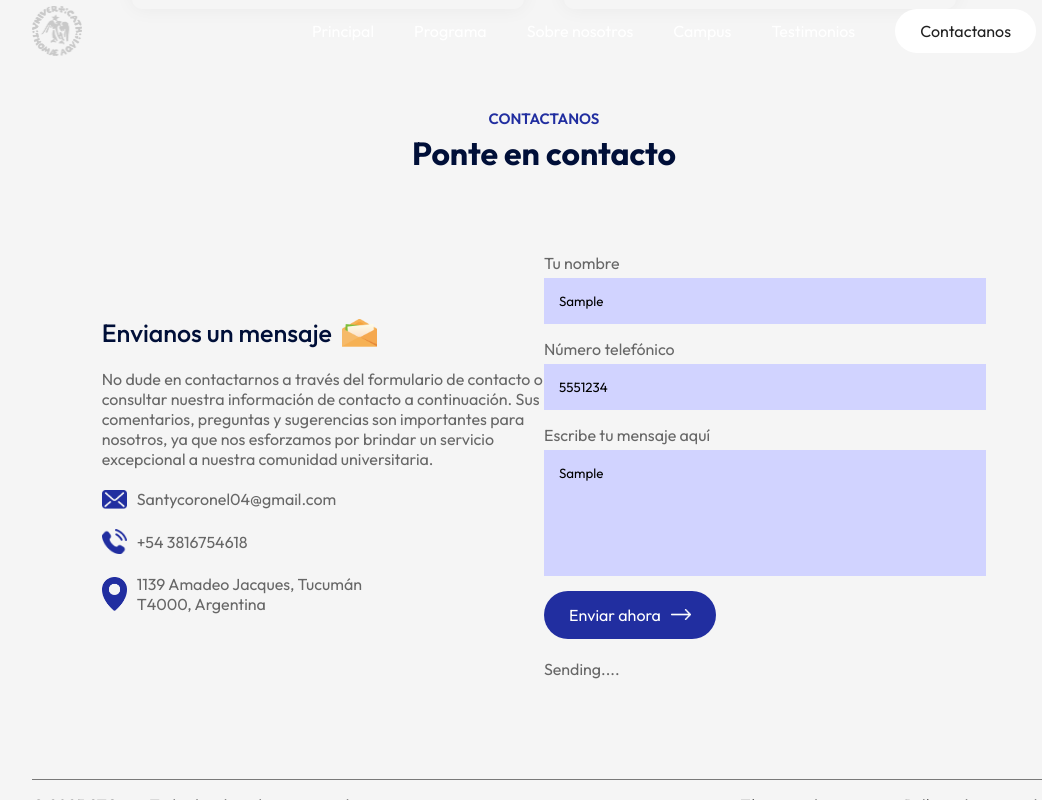
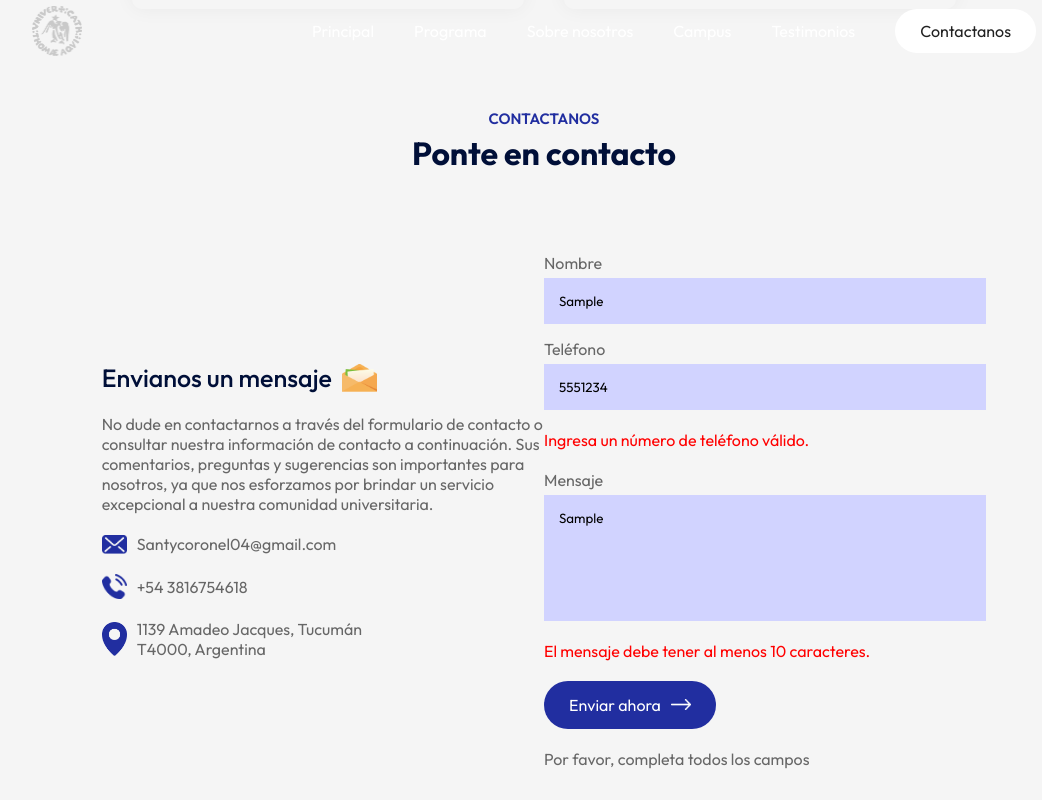
Before and after one commit to STCzao/Unsta, a React (Vite) app: page / in a window 1280 px wide. Both pictures are taken after typing "Sample", "5551234", "Sample" into the empty fields and a click on the button "Enviar ahora". Shown: the part 2855-3655 px from the top of the page, without its empty margins (96-1138 px from the left). Built offline with nearby package versions, Linux system fonts and the light colour scheme; no server answers.

Commit message:
Se agregaron validaciones para el formulario de Contacto

```diff
--- a/src/App.jsx
+++ b/src/App.jsx
@@ -6,7 +6,7 @@ import Title from "./components/Title/Title";
 import About from "./components/About/About";
 import Campus from "./components/Campus/Campus";
 import Testimonios from "./components/Testimonios/Testimonios";
-import Contact from "./components/Contact.jsx/Contact";
+import Contact from "./components/Contact/Contact";
 import { Footer } from "./components/Footer/Footer";
 import VideoPlayer from "./components/VideoPlayer/VideoPlayer";
 import { useState } from "react";
--- a/src/components/Contact.jsx/Contact.css
+++ b/src/components/Contact/Contact.css
@@ -68,3 +68,7 @@
         padding: 20px;
     }
 }
+
+.error-message {
+    color: red;
+}
--- a/src/components/Contact.jsx/Contact.jsx
+++ b/src/components/Contact/Contact.jsx
@@ -1,4 +1,4 @@
-import React from "react";
+import React, { use, useState } from "react";
 import "./Contact.css";
 import msg_icon from "../../assets/msg-icon.png";
 import mail_icon from "../../assets/mail-icon.png";
@@ -7,11 +7,47 @@ import location_icon from "../../assets/location-icon.png";
 import white_arrow from "../../assets/white-arrow.png";
 
 const Contact = () => {
+  const [result, setResult] = useState("");
+  const [capturarNombre, setCapturarNombre] = useState("");
+  const [capturarTelefono, setCapturarTelefono] = useState("");
+  const [capturarMensaje, setCapturarMensaje] = useState("");
 
-  const [result, setResult] = React.useState("");
+  const [errors, setErrors] = useState({});
 
   const onSubmit = async (event) => {
     event.preventDefault();
+
+    let newErrors = {};
+    let isValid = true;
+
+    if (capturarNombre.trim() === "") {
+      newErrors.nombre = "El nombre es obligatorio.";
+      isValid = false;
+    }
+
+    if (capturarTelefono.trim() === "") {
+      newErrors.telefono = "El teléfono es obligatorio.";
+      isValid = false;
+    } else if (!/^\d{10,15}$/.test(capturarTelefono)) {
+      newErrors.telefono = "Ingresa un número de teléfono válido.";
+      isValid = false;
+    }
+
+    if (capturarMensaje.trim() === "") {
+      newErrors.mensaje = "El mensaje es obligatorio.";
+      isValid = false;
+    } else if (capturarMensaje.trim().length < 10) {
+      newErrors.mensaje = "El mensaje debe tener al menos 10 caracteres.";
+      isValid = false;
+    }
+
+    setErrors(newErrors);
+
+    if (!isValid) {
+      setResult("Por favor, completa todos los campos");
+      return;
+    }
+
     setResult("Sending....");
     const formData = new FormData(event.target);
 
@@ -27,9 +63,15 @@ const Contact = () => {
     if (data.success) {
       setResult("Formulario enviado correctamente");
       event.target.reset();
+      setCapturarNombre("");
+      setCapturarTelefono("");
+      setCapturarMensaje("");
+      setErrors({});
     } else {
       console.log("Error", data);
-      setResult(data.message);
+      setResult(
+        "Ocurrió un errror al enviar el formulario. Por favor, intenta de nuevo."
+      );
     }
   };
 
@@ -65,27 +107,40 @@ const Contact = () => {
       </div>
       <div className="contact-col">
         <form onSubmit={onSubmit}>
-          <label>Tu nombre</label>
+          <label>Nombre</label>
           <input
             type="text"
             name="name"
             placeholder="Ingresa tu nombre"
-            required
+            value={capturarNombre}
+            onChange={(e) => setCapturarNombre(e.target.value)}
           />
-          <label>Número telefónico</label>
+          {errors.nombre && (
+            <span className="error-message">{errors.nombre}</span>
+          )}
+
+          <label>Teléfono</label>
           <input
             type="tel"
             name="phone"
             placeholder="Ingresa tu número de teléfono"
-            required
+            value={capturarTelefono}
+            onChange={(e) => setCapturarTelefono(e.target.value)}
           />
-          <label>Escribe tu mensaje aquí</label>
+          {errors.telefono && (
+            <span className="error-message">{errors.telefono}</span>
+          )}
+          <label>Mensaje</label>
           <textarea
             name="message"
             rows="6"
             placeholder="Ingresa tu mensaje"
-            required
+            value={capturarMensaje}
+            onChange={(e) => setCapturarMensaje(e.target.value)}
           ></textarea>
+          {errors.mensaje && (
+            <span className="error-message">{errors.mensaje}</span>
+          )}
           <button type="submit" className="btn dark-btn">
             Enviar ahora
             <img src={white_arrow} alt="" />
```
